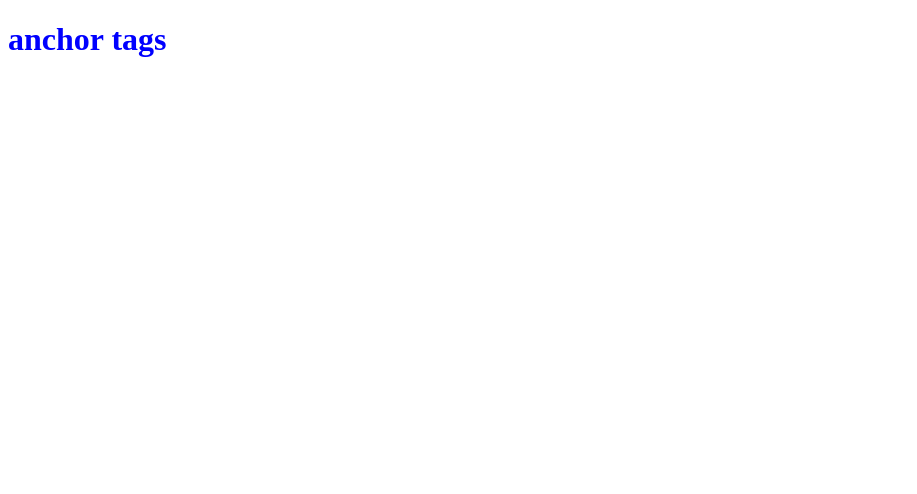
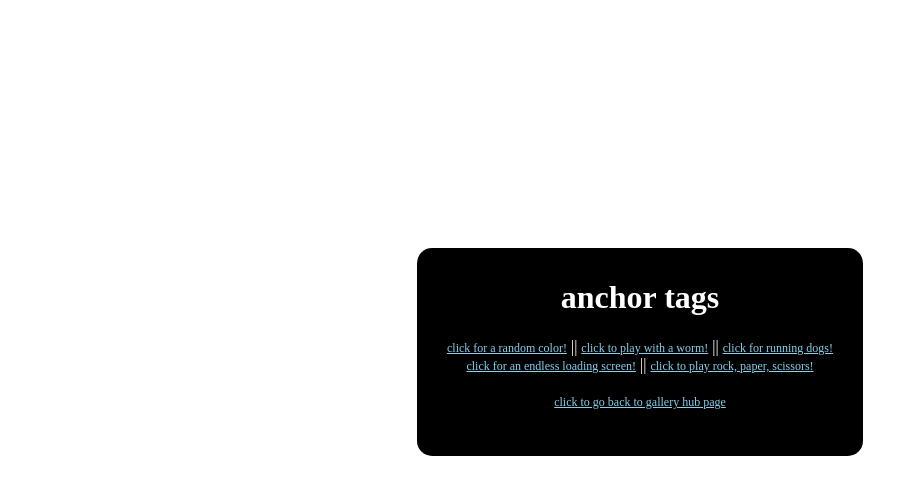
Before and after one commit to jessicaconde/webdev1-fa20, a plain HTML site: page css_portfolio/anchor_tags/index.html in a window 1280 px wide. Shown: the whole page, without its empty margins (0-917 px from the left). Drawn offline with Linux system fonts and the light colour scheme.

Commit message:
anchor tags work

```diff
--- a/css_portfolio/anchor_tags/index.html
+++ b/css_portfolio/anchor_tags/index.html
@@ -7,6 +7,13 @@
     <title>anchor tags</title>
 </head>
 <body>
+    <div id="container"><div id="box">
     <h1>anchor tags</h1>
+    <p><a href="http://randomcolour.com/" target="_blank">click for a random color!</a> || <a href="http://www.staggeringbeauty.com/" target="_blank">click to play with a worm!</a> || <a href="http://www.omfgdogs.com/" target="_blank">click for running dogs!</a>
+    <br><a href="http://www.patience-is-a-virtue.org/" target="_blank">click for an endless loading screen!</a> || <a href="https://www.rock-paper-scissors-game.com/" target="_blank">click to play rock, paper, scissors!</a>
+
+    <br><br><a href="https://jessicaconde.github.io/webdev1-fa20/css_portfolio/">click to go back to gallery hub page</a></p>
+
+</div></div>
 </body>
 </html>
--- a/css_portfolio/anchor_tags/style.css
+++ b/css_portfolio/anchor_tags/style.css
@@ -1,3 +1,32 @@
+#container {
+    max-width: 90vh;
+    display: flex;
+    align-items: center;
+    justify-content: center;
+    margin: 0 auto;
+}
+
+#box {
+    background-color: black;
+    margin-top: 30vh;
+    border-radius: 15px;
+    padding: 10px 30px 30px 30px;
+    text-align: center;
+}
+
 h1 {
-    color: blue;
+    color: white;
 }
+
+p {
+    color: white;
+}
+
+a {
+    color: skyblue;
+    font-size: 12px;
+}
+
+a:hover {
+    color: white;
+}
```
